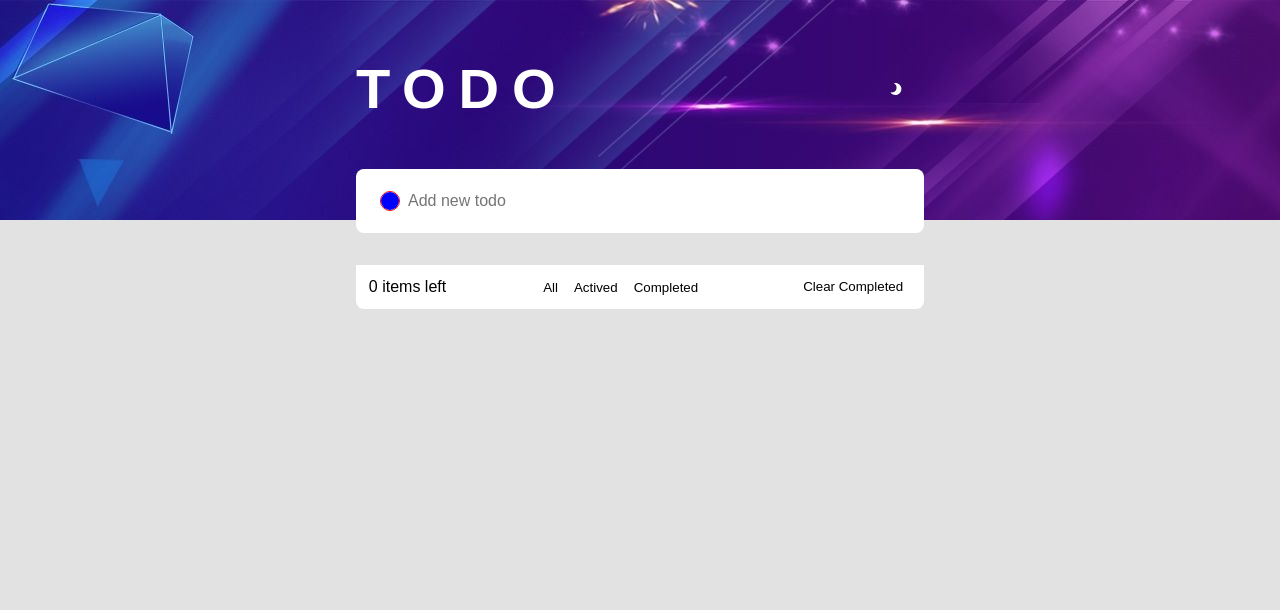
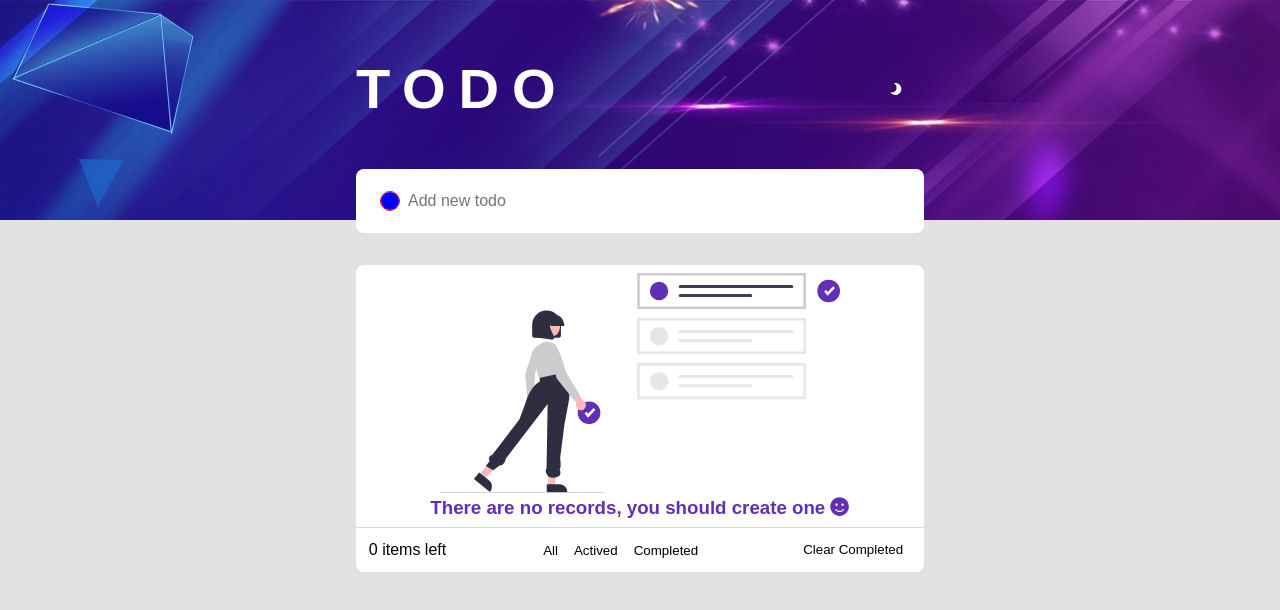
Before and after one commit to assembler-institute/reactjs-wish-list, a React (Create React App) app: page /active in a window 1280 px wide. Shown: the top 610 px of the page. Built offline with nearby package versions, Linux system fonts and the light colour scheme.

Commit message:
finish delet onu list and no exit list

```diff
--- a/src/App.js
+++ b/src/App.js
@@ -36,6 +36,7 @@ class App extends Component {
     this.handleIsActive = this.handleIsActive.bind(this);
     this.saveNewTodo = this.saveNewTodo.bind(this);
     this.clearCompleted = this.clearCompleted.bind(this);
+    this.deleteTodo = this.deleteTodo.bind(this);
   }
 
   componentDidMount() {
@@ -83,6 +84,16 @@ class App extends Component {
     }));
   }
 
+  deleteTodo(todoId) {
+    const { todos } = this.state;
+    const todoDelete = todos.filter((todo) => todo.id !== todoId);
+    // eslint-disable-next-line
+    console.log(todoDelete);
+    this.setState(() => ({
+      todos: todoDelete,
+    }));
+  }
+
   clearCompleted() {
     const { todos } = this.state;
     const newTodos = todos.filter((todo) => todo.isActive === false);
@@ -112,18 +123,21 @@ class App extends Component {
                   <TodoList
                     todos={active}
                     handleIsActive={this.handleIsActive}
+                    deleteTodo={this.deleteTodo}
                   />
                 </Route>
                 <Route path="/completed">
                   <TodoList
                     todos={completed}
                     handleIsActive={this.handleIsActive}
+                    deleteTodo={this.deleteTodo}
                   />
                 </Route>
                 <Route path="/">
                   <TodoList
                     todos={todos}
                     handleIsActive={this.handleIsActive}
+                    deleteTodo={this.deleteTodo}
                   />
                 </Route>
               </Switch>
--- /dev/null
+++ b/src/components/NoTodo/NoTodo.js
@@ -0,0 +1,23 @@
+import React from "react";
+import { FontAwesomeIcon } from "@fortawesome/react-fontawesome";
+import { faSmile } from "@fortawesome/free-solid-svg-icons";
+import image from "../../img/noTodo.svg";
+import "./NoTodo.scss";
+
+function NoTodo() {
+  return (
+    <section className="todo-list">
+      <ul>
+        <li className="img">
+          <img src={image} alt="img" />
+          <h1 className="text">
+            There are no records, you should create one{" "}
+            <FontAwesomeIcon icon={faSmile} className="svg" />
+          </h1>
+        </li>
+      </ul>
+    </section>
+  );
+}
+
+export default NoTodo;
--- /dev/null
+++ b/src/components/NoTodo/NoTodo.scss
@@ -0,0 +1,36 @@
+.todo-list {
+  background-color: #fff;
+  border-radius: 8px 8px 0 0;
+  overflow: hidden;
+}
+
+ul {
+  width: 100%;
+  list-style: none;
+}
+
+li.img {
+  //display: flex;
+  //flex-direction: row;
+  //align-items: center;
+  //justify-content: center;
+  text-align: center;
+  width: auto;
+  height: auto;
+  padding: 0.5rem;
+  border-bottom: #dadce0 1.8px solid;
+}
+img {
+  width: 400px;
+  max-height: 400px;
+}
+.text {
+  //position: absolute;
+  //top: 50%;
+  //right: 15%;
+  color: #612fb5;
+}
+.svg {
+  color: #612fb5;
+  font-size: 1.2rem;
+}
--- /dev/null
+++ b/src/components/NoTodo/index.js
@@ -0,0 +1 @@
+export { default } from "./NoTodo";
--- a/src/components/todo/todo.scss
+++ b/src/components/todo/todo.scss
@@ -1,4 +1,4 @@
-li {
+.list {
   width: auto;
   background-color: transparent;
   border-bottom: #dadce0 1.8px solid;
--- a/src/components/todolist/todolist.js
+++ b/src/components/todolist/todolist.js
@@ -1,8 +1,12 @@
 import React from "react";
 import Todo from "../Todo";
 import "./todolist.scss";
+import NoTodo from "../NoTodo";
 
-function TodoList({ todos, handleIsActive }) {
+function TodoList({ todos, handleIsActive, deleteTodo }) {
+  if (todos.length === 0) {
+    return <NoTodo />;
+  }
   return (
     <section className="todo-list">
       <ul>
@@ -13,6 +17,7 @@ function TodoList({ todos, handleIsActive }) {
             content={todo.content}
             isActive={todo.isActive}
             handleIsActive={handleIsActive}
+            deleteTodo={deleteTodo}
           />
         ))}
       </ul>
```
Also changed, not shown: src/components/todo/todo.js (+6 -3 lines), src/img/noTodo.png (added), src/img/noTodo.svg (added).
